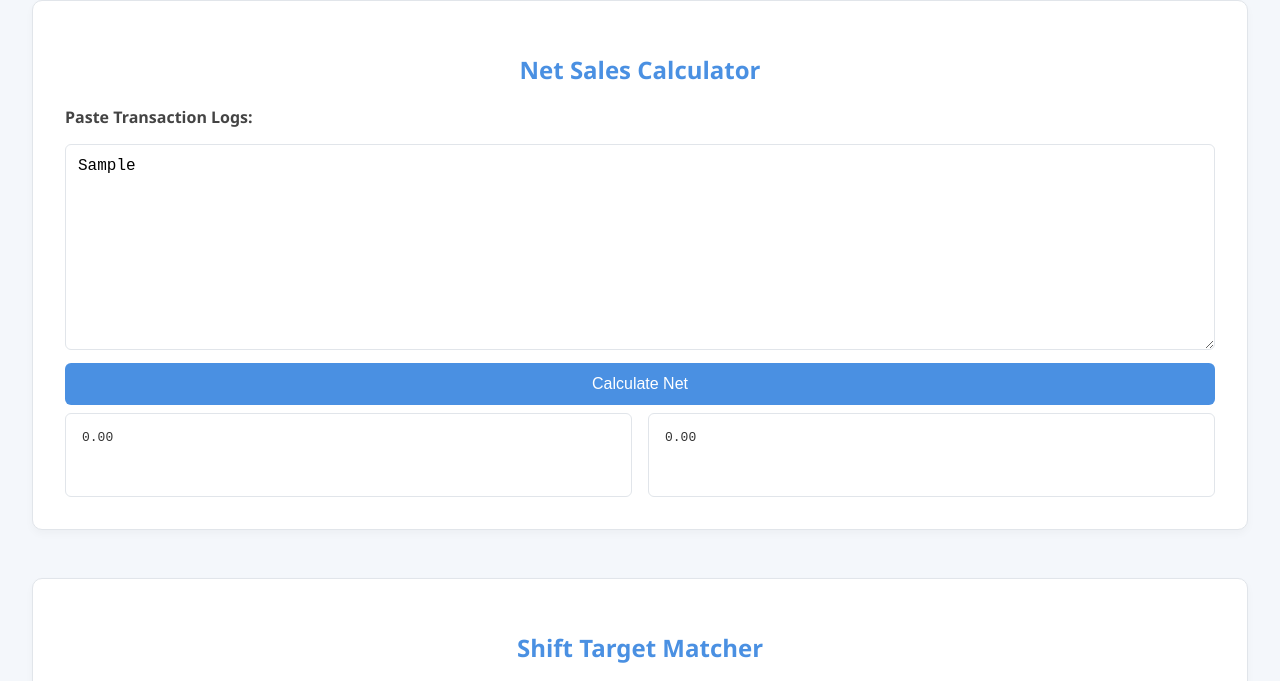
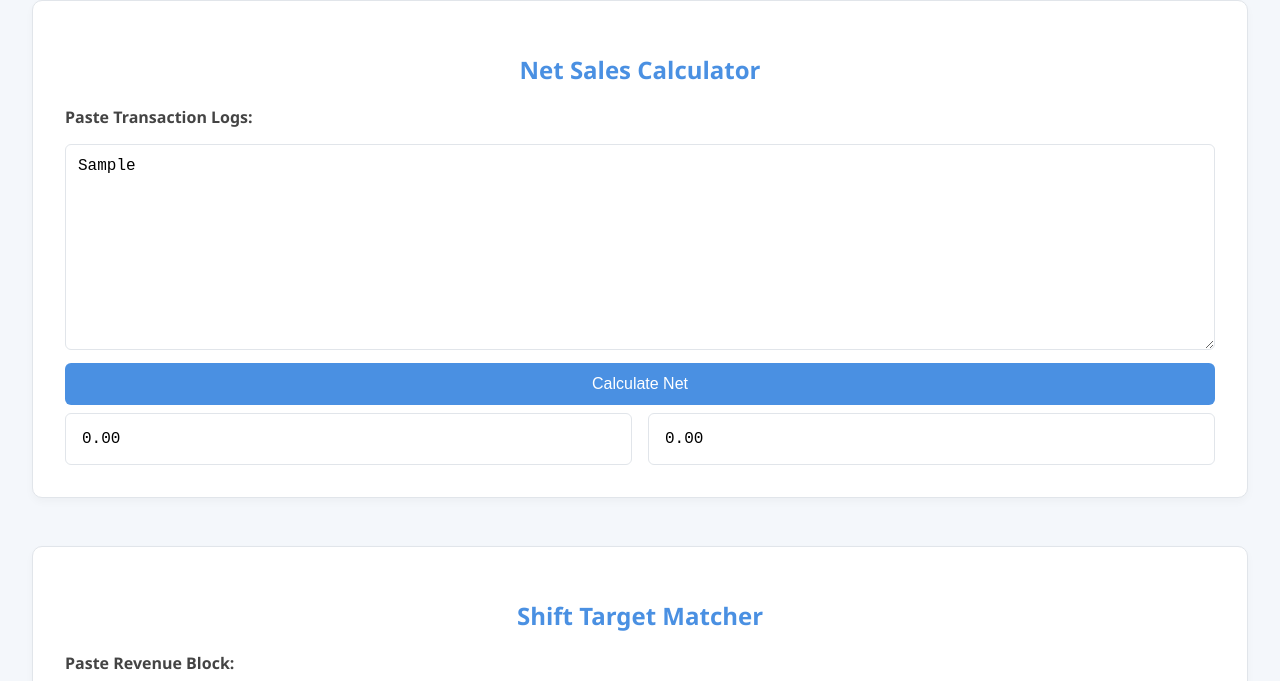
Before and after one commit to Popepope22/AdminToolLMA, a plain HTML site: page index.html in a window 1280 px wide. Both pictures are taken after typing "Sample" into the empty fields and a click on the button "Calculate Net". Shown: the part 118-799 px from the top of the page. Drawn offline with Linux system fonts and the light colour scheme.

Commit message:
Update index.html

```diff
--- a/index.html
+++ b/index.html
@@ -48,13 +48,24 @@
       background: var(--card-bg);
       border: 1px solid var(--border-color);
       padding: 1rem;
-      white-space: pre-wrap;
       margin-top: 0.5rem;
       border-radius: 6px;
       font-family: monospace;
       user-select: text;
       min-height: 50px;
       cursor: pointer;
+    }
+    input.output {
+      padding: 1rem;
+      border-radius: 6px;
+      font-family: monospace;
+      font-size: 1rem;
+      background: var(--card-bg);
+      border: 1px solid var(--border-color);
+      margin-top: 0.5rem;
+      cursor: pointer;
+      width: 100%;
+      box-sizing: border-box;
     }
     label {
       font-weight: 600;
@@ -91,10 +102,10 @@
     <button onclick="calculateNet()">Calculate Net</button>
     <div class="flex-row">
       <div class="output-block flex-col">
-        <div class="output" id="resultExclude99"></div>
+        <input readonly id="resultExclude99" class="output" onclick="this.select()" />
       </div>
       <div class="output-block flex-col">
-        <div class="output" id="resultOnly08"></div>
+        <input readonly id="resultOnly08" class="output" onclick="this.select()" />
       </div>
     </div>
   </div>
@@ -143,8 +154,8 @@
         }
       }
 
-      document.getElementById("resultExclude99").textContent = totalExclude99.toFixed(2);
-      document.getElementById("resultOnly08").textContent = totalOnly08.toFixed(2);
+      document.getElementById("resultExclude99").value = totalExclude99.toFixed(2);
+      document.getElementById("resultOnly08").value = totalOnly08.toFixed(2);
     }
 
     function normalize(name) {
@@ -184,20 +195,6 @@
         alert("Copied!");
       });
     }
-
-    // Auto-highlight only Net Calculator outputs
-    document.addEventListener("DOMContentLoaded", () => {
-      ['resultExclude99', 'resultOnly08'].forEach(id => {
-        const box = document.getElementById(id);
-        box.addEventListener('click', () => {
-          const range = document.createRange();
-          range.selectNodeContents(box);
-          const selection = window.getSelection();
-          selection.removeAllRanges();
-          selection.addRange(range);
-        });
-      });
-    });
   </script>
 </body>
 </html>
```
